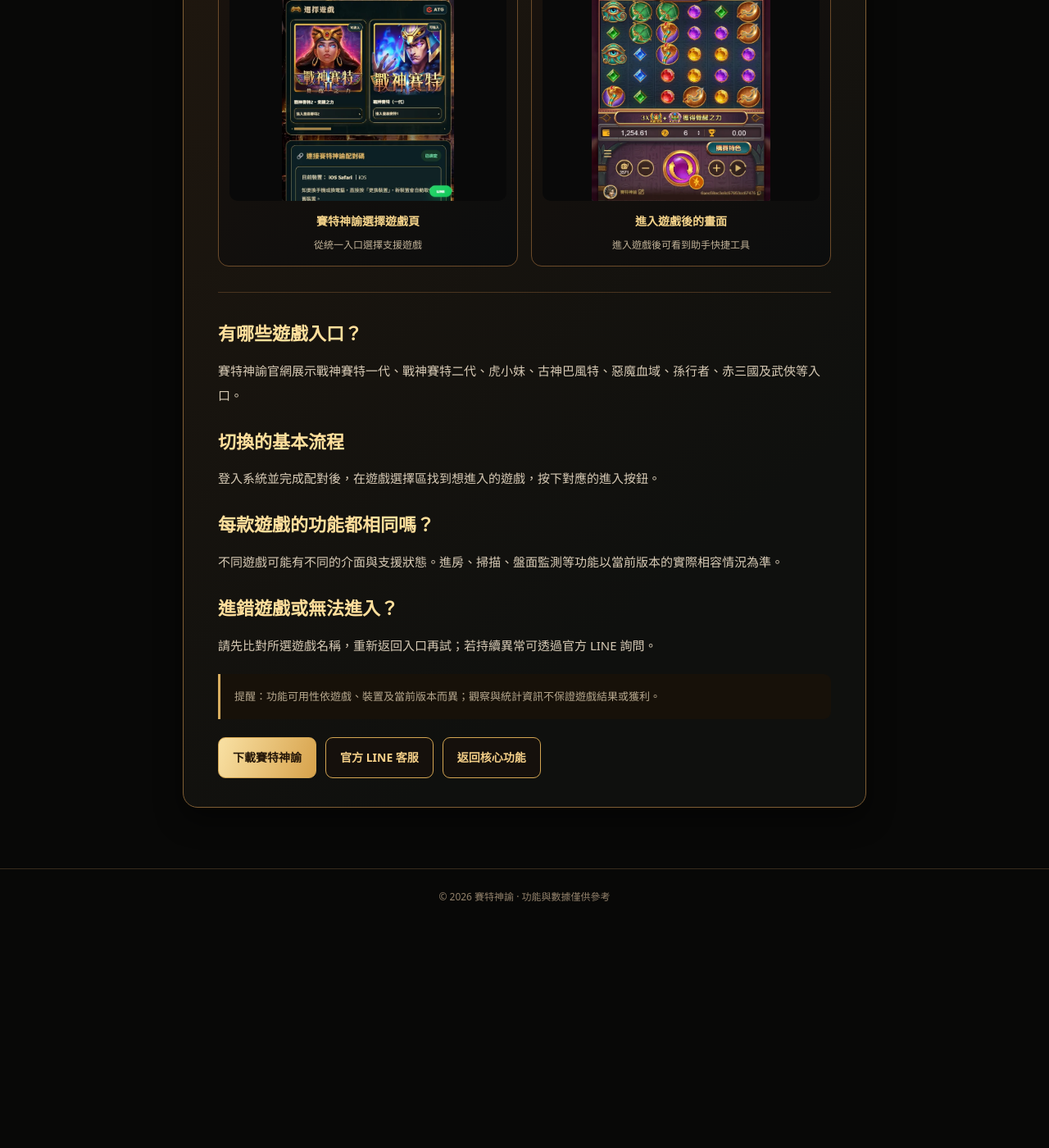
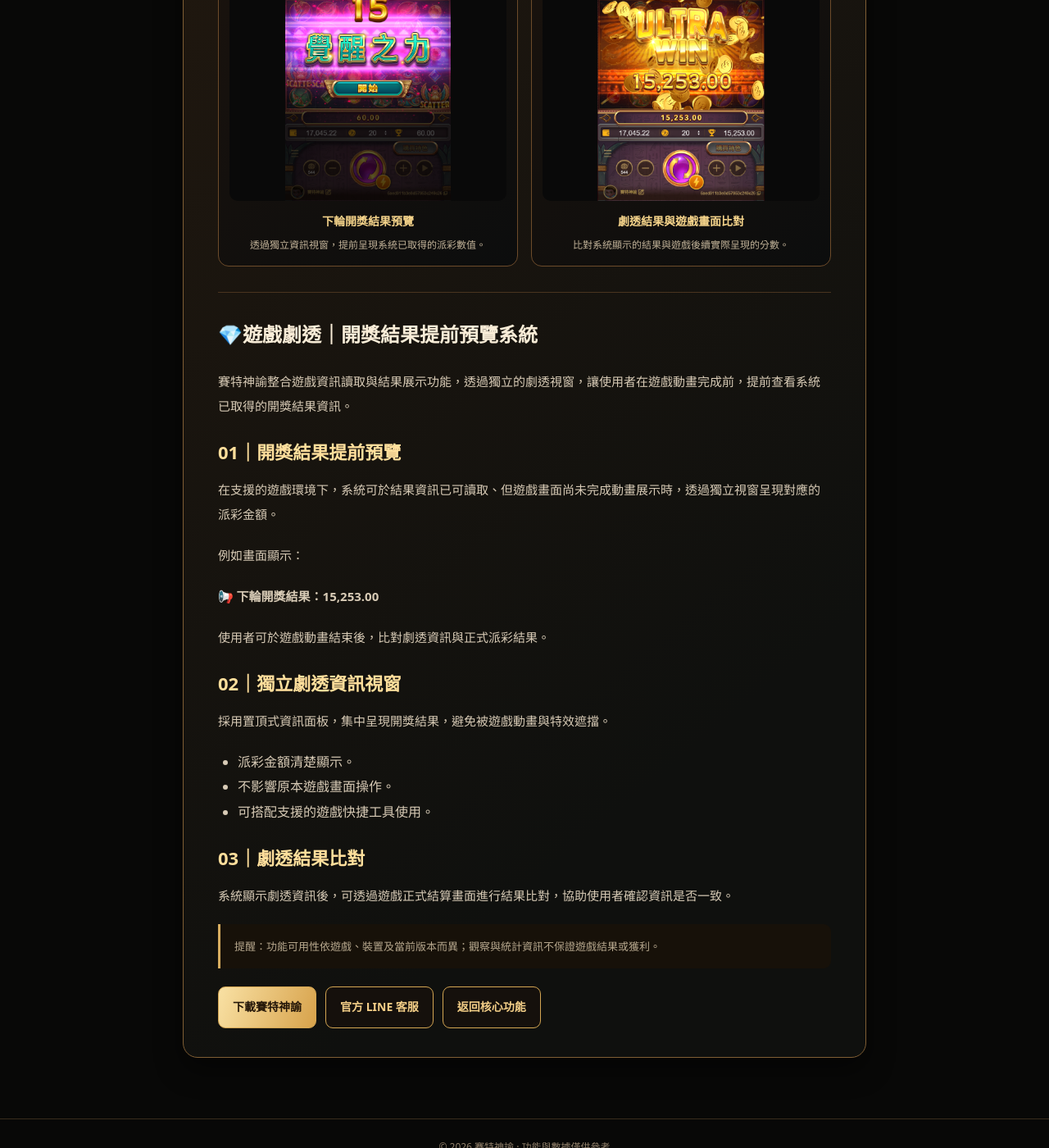
Before and after one commit to seth-oracle/seth-oracle.github.io, a Jekyll site: the page built from _feature_docs/games.md, in a window 1280 px wide and 1400 px high, scrolled down 587 px. Shown: the whole window at 82% size. Built offline with Jekyll 4.4.1, drawn with Linux system fonts in a browser that asks for light colours; before the commit the page ends 1716 px from its top, so only the background shows below that; some of the changed text lies outside the part shown.

Commit message:
Update _feature_docs/games.md (via Pages CMS)

```diff
--- a/_feature_docs/games.md
+++ b/_feature_docs/games.md
@@ -3,26 +3,36 @@ card_title: 遊戲劇透
 card_icon: 💎
 card_order: 5
 title: 💎 遊戲切換
-description: 從單一入口選擇不同 ATG 遊戲。
-image1: /assistant/images/games.webp
-image1_caption: 賽特神諭選擇遊戲頁
-image1_description: 從統一入口選擇支援遊戲
-image2: /assistant/images/game-main.webp
-image2_caption: 進入遊戲後的畫面
-image2_description: 進入遊戲後可看到助手快捷工具
+description: 整合遊戲結果資訊，在支援情境下提前顯示可取得的派彩金額，讓玩家快速掌握開獎資訊。
+image1: /media/guides/ScreenShot_2026-11-06_163459_21388888888.png
+image1_caption: 下輪開獎結果預覽
+image1_description: 透過獨立資訊視窗，提前呈現系統已取得的派彩數值。
+image2: /media/guides/ScreenShot_2026-11-06_163612_227.png
+image2_caption: 劇透結果與遊戲畫面比對
+image2_description: 比對系統顯示的結果與遊戲後續實際呈現的分數。
 ---
-## 有哪些遊戲入口？
+# 💎遊戲劇透｜開獎結果提前預覽系統
 
-賽特神諭官網展示戰神賽特一代、戰神賽特二代、虎小妹、古神巴風特、惡魔血域、孫行者、赤三國及武俠等入口。
+賽特神諭整合遊戲資訊讀取與結果展示功能，透過獨立的劇透視窗，讓使用者在遊戲動畫完成前，提前查看系統已取得的開獎結果資訊。
 
-## 切換的基本流程
+## 01｜開獎結果提前預覽
 
-登入系統並完成配對後，在遊戲選擇區找到想進入的遊戲，按下對應的進入按鈕。
+在支援的遊戲環境下，系統可於結果資訊已可讀取、但遊戲畫面尚未完成動畫展示時，透過獨立視窗呈現對應的派彩金額。
 
-## 每款遊戲的功能都相同嗎？
+例如畫面顯示：
 
-不同遊戲可能有不同的介面與支援狀態。進房、掃描、盤面監測等功能以當前版本的實際相容情況為準。
+**📢 下輪開獎結果：15,253.00**
 
-## 進錯遊戲或無法進入？
+使用者可於遊戲動畫結束後，比對劇透資訊與正式派彩結果。
 
-請先比對所選遊戲名稱，重新返回入口再試；若持續異常可透過官方 LINE 詢問。
+## 02｜獨立劇透資訊視窗
+
+採用置頂式資訊面板，集中呈現開獎結果，避免被遊戲動畫與特效遮擋。
+
+- 派彩金額清楚顯示。
+- 不影響原本遊戲畫面操作。
+- 可搭配支援的遊戲快捷工具使用。
+
+## 03｜劇透結果比對
+
+系統顯示劇透資訊後，可透過遊戲正式結算畫面進行結果比對，協助使用者確認資訊是否一致。
```
